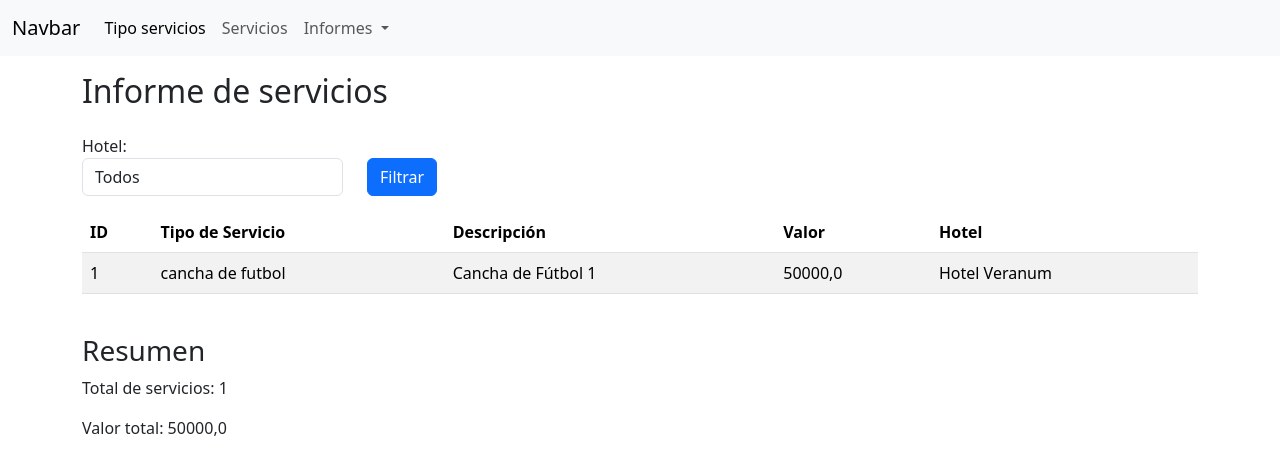
After one commit to bpobletem/veranum, a Django app: page /informe-servicios/ in a window 1280 px wide. The commit adds this page. Shown: the top 475 px of the page. Run offline with Django 5.2, Linux system fonts and the light colour scheme; data comes from the database, SQL or seed files in the repository; both versions use the stored data as it was after the commit; some libraries are stand-ins or nearby versions.

Commit message:
Informe servicios

```diff
--- a/aplicacion/models.py
+++ b/aplicacion/models.py
@@ -96,3 +96,14 @@ class OfertaReserva(models.Model):
 class OfertaServicio(models.Model):
     oferta = models.ForeignKey(Oferta, on_delete=models.CASCADE)
     servicio = models.ForeignKey(Servicio, on_delete=models.CASCADE)
+
+class Evento(models.Model):
+    nombre = models.CharField(max_length=100)
+    fecha_inicio = models.DateField()
+    fecha_final = models.DateField()
+    capacidad = models.IntegerField()
+    ingresos = models.FloatField()
+    hotel = models.ForeignKey(Hotel, on_delete=models.CASCADE)
+
+    def __str__(self):
+        return f"{self.nombre} - {self.hotel.nombre}"
--- a/aplicacion/templates/aplicacion/base.html
+++ b/aplicacion/templates/aplicacion/base.html
@@ -24,9 +24,17 @@
             <li class="nav-item">
               <a class="nav-link" href="{% url 'lista_servicios' %}">Servicios</a>
             </li>
-            <li class="nav-item">
-              <a class="nav-link" href="{% url 'reportes' %}">Reportes</a>
-            </li>
+          </li>
+          <li class="nav-item dropdown">
+            <a class="nav-link dropdown-toggle" href="#" role="button" data-bs-toggle="dropdown" aria-expanded="false">
+              Informes
+            </a>
+            <ul class="dropdown-menu">
+              <li><a class="dropdown-item" href="{% url "informe_eventos" %}">Eventos</a></li>
+              <li><a class="dropdown-item" href="#">Habitaciones</a></li>
+              <li><a class="dropdown-item" href="{% url "informe_servicios" %}">Servicios</a></li>
+            </ul>
+          </li>
           </ul>
         </div>
       </div>
--- /dev/null
+++ b/aplicacion/templates/aplicacion/informe_servicios.html
@@ -0,0 +1,56 @@
+{% extends "aplicacion/base.html" %}
+
+{% block content %}
+<div class="container">
+    <div class="row">
+        <div class="d-flex justify-content-between mt-3">
+            <h2>Informe de servicios</h2>
+        </div>
+        <div class="mt-3">
+            <form method="get" class="form-inline row">
+                <div class="form-group mr-2 col-12 col-md-3">
+                    <label for="hotel" class="mr-2">Hotel:</label>
+                    <select name="hotel" id="hotel" class="form-control">
+                        <option value="">Todos</option>
+                        {% for hotel in hoteles %}
+                            <option value="{{ hotel.id }}" {% if hotel.id|stringformat:"s" == hotel_id %}selected{% endif %}>{{ hotel.nombre }}</option>
+                        {% endfor %}
+                    </select>
+                </div>
+                <div class="form-group col-12 col-md-3 d-flex align-items-end">
+                    <button type="submit" class="btn btn-primary">Filtrar</button>
+                </div>
+            </form>
+        </div>
+        <div class="table-responsive mt-3">
+            <table class="table table-striped">
+                <thead>
+                    <tr>
+                        <th>ID</th>
+                        <th>Tipo de Servicio</th>
+                        <th>Descripción</th>
+                        <th>Valor</th>
+                        <th>Hotel</th>
+                    </tr>
+                </thead>
+                <tbody>
+                    {% for servicio in servicios %}
+                    <tr>
+                        <td>{{ servicio.id }}</td>
+                        <td>{{ servicio.tipo_servicio.nombre }}</td>
+                        <td>{{ servicio.descripcion }}</td>
+                        <td>{{ servicio.valor }}</td>
+                        <td>{{ servicio.hotel.nombre }}</td>
+                    </tr>
+                    {% endfor %}
+                </tbody>
+            </table>
+        </div>
+        <div class="mt-4">
+            <h3>Resumen</h3>
+            <p>Total de servicios: {{ total_servicios }}</p>
+            <p>Valor total: {{ total_valor }}</p>
+        </div>
+    </div>
+</div>
+{% endblock content %}
--- a/aplicacion/urls.py
+++ b/aplicacion/urls.py
@@ -1,7 +1,7 @@
 from django.urls import path, include
 from .views import (tipo_servicio_list, tipo_servicio_create, tipo_servicio_update, tipo_servicio_delete,
                     crear_servicio, lista_servicios, eliminar_servicio, editar_servicio, reporte_habitaciones,
-                    reporte_servicios, reporte_reservas, reportes
+                    reporte_servicios, reporte_reservas, reportes, informe_eventos, informe_servicios
                     )
 urlpatterns = [
     path('', tipo_servicio_list, name='tipo_servicio_list'),
@@ -18,4 +18,6 @@ urlpatterns = [
     path('reporte_servicios/', reporte_servicios, name='reporte_servicios'),
     path('reporte_reservas/', reporte_reservas, name='reporte_reservas'),
     path('reportes/', reportes, name='reportes'),
+    path('informe-eventos/', informe_eventos, name='informe_eventos'),
+    path('informe-servicios/', informe_servicios, name='informe_servicios'),
 ]
--- a/aplicacion/views.py
+++ b/aplicacion/views.py
@@ -1,7 +1,8 @@
 from django.shortcuts import render, get_object_or_404, redirect
 from django.contrib import messages
-from .models import TipoServicio, Servicio, Hotel, Habitacion, Servicio, Reserva
+from .models import TipoServicio, Servicio, Hotel, Habitacion, Servicio, Reserva, Evento
 from .forms import TipoServicioForm, ServicioForm
+from datetime import datetime
 
 
 def reportes(request):
@@ -99,3 +100,73 @@ def eliminar_servicio(request, id):
         messages.success(request, 'Servicio eliminado con éxito')
         return redirect('lista_servicios')
     return render(request, 'aplicacion/eliminar_servicio.html', {'servicio': servicio})
+
+def informe_eventos(request):
+    hoteles = Hotel.objects.all()
+    eventos = Evento.objects.select_related('hotel').all()
+
+    # Obtener parámetros de filtrado
+    hotel_id = request.GET.get('hotel')
+    fecha_inicio = request.GET.get('fecha_inicio')
+    fecha_final = request.GET.get('fecha_final')
+
+    # Aplicar filtros
+    if hotel_id:
+        eventos = eventos.filter(hotel_id=hotel_id)
+    if fecha_inicio:
+        fecha_inicio_dt = datetime.strptime(fecha_inicio, '%Y-%m-%d')
+        fecha_inicio = fecha_inicio_dt.strftime('%d/%m/%Y')
+        eventos = eventos.filter(fecha_inicio__gte=fecha_inicio_dt)
+    if fecha_final:
+        fecha_final_dt = datetime.strptime(fecha_final, '%Y-%m-%d')
+        fecha_final = fecha_final_dt.strftime('%d/%m/%Y')
+        eventos = eventos.filter(fecha_final__lte=fecha_final_dt)
+
+    total_eventos = eventos.count()
+    total_capacidad = sum(evento.capacidad for evento in eventos)
+    total_ingresos = sum(evento.ingresos for evento in eventos)
+
+    data = {
+        'eventos': eventos,
+        'total_eventos': total_eventos,
+        'total_capacidad': total_capacidad,
+        'total_ingresos': total_ingresos,
+        'hoteles': hoteles,
+        'hotel_id': hotel_id,
+        'fecha_inicio': fecha_inicio,
+        'fecha_final': fecha_final,
+    }
+    return render(request, 'aplicacion/informe_eventos.html', data)
+
+def informe_servicios(request):
+    hoteles = Hotel.objects.all()
+    servicios = Servicio.objects.select_related('hotel', 'tipo_servicio').all()
+
+    # Obtener parámetros de filtrado
+    hotel_id = request.GET.get('hotel')
+    fecha_inicio = request.GET.get('fecha_inicio')
+    fecha_final = request.GET.get('fecha_final')
+
+    # Aplicar filtros
+    if hotel_id:
+        servicios = servicios.filter(hotel_id=hotel_id)
+    if fecha_inicio:
+        fecha_inicio_dt = datetime.strptime(fecha_inicio, '%Y-%m-%d')
+        servicios = servicios.filter(servicio__hotel__reserva__fecha_inicio__gte=fecha_inicio_dt)
+    if fecha_final:
+        fecha_final_dt = datetime.strptime(fecha_final, '%Y-%m-%d')
+        servicios = servicios.filter(servicio__hotel__reserva__fecha_final__lte=fecha_final_dt)
+
+    total_servicios = servicios.count()
+    total_valor = sum(servicio.valor for servicio in servicios)
+
+    data = {
+        'servicios': servicios,
+        'total_servicios': total_servicios,
+        'total_valor': total_valor,
+        'hoteles': hoteles,
+        'hotel_id': hotel_id,
+        'fecha_inicio': fecha_inicio,
+        'fecha_final': fecha_final,
+    }
+    return render(request, 'aplicacion/informe_servicios.html', data)
```
Also changed, not shown: aplicacion/admin.py (+10 -3 lines), db.sqlite3.
